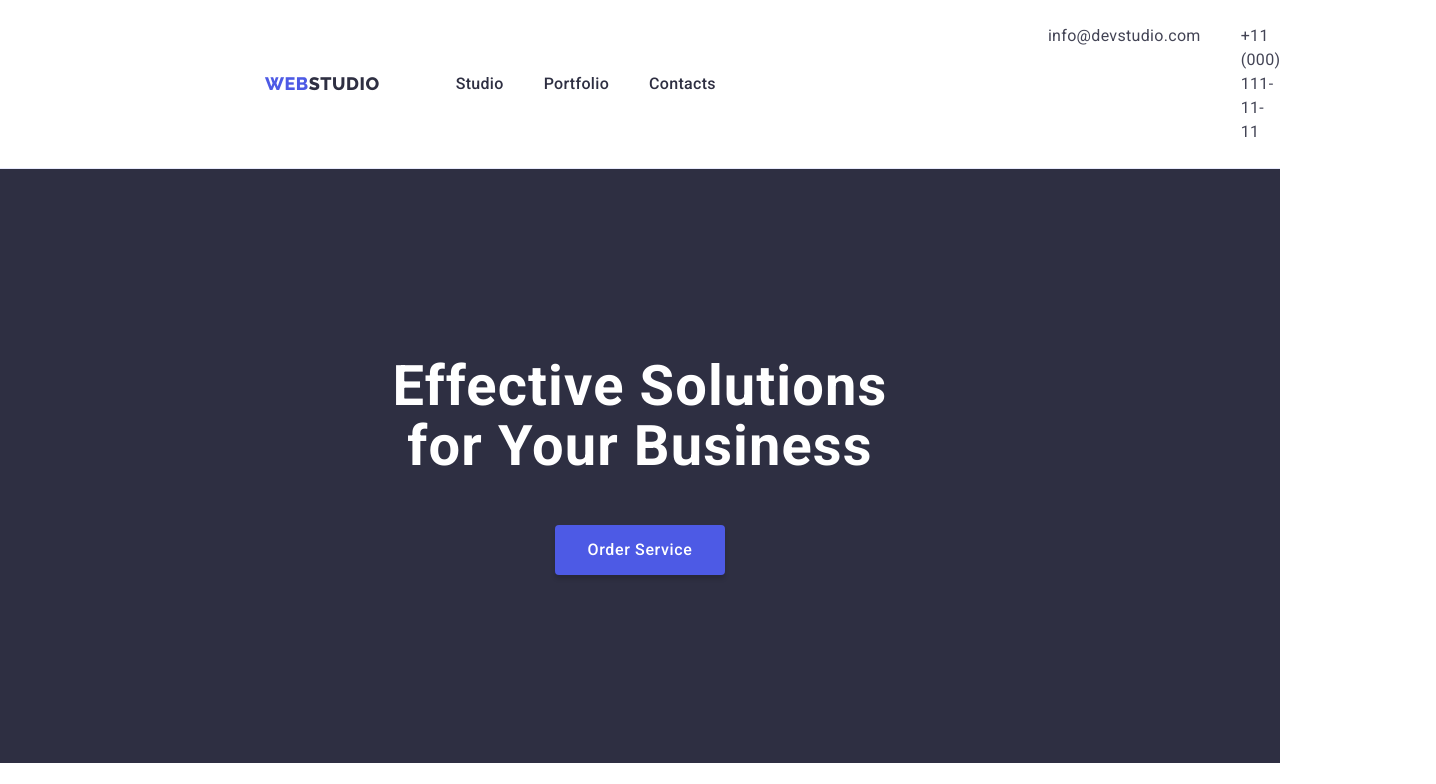
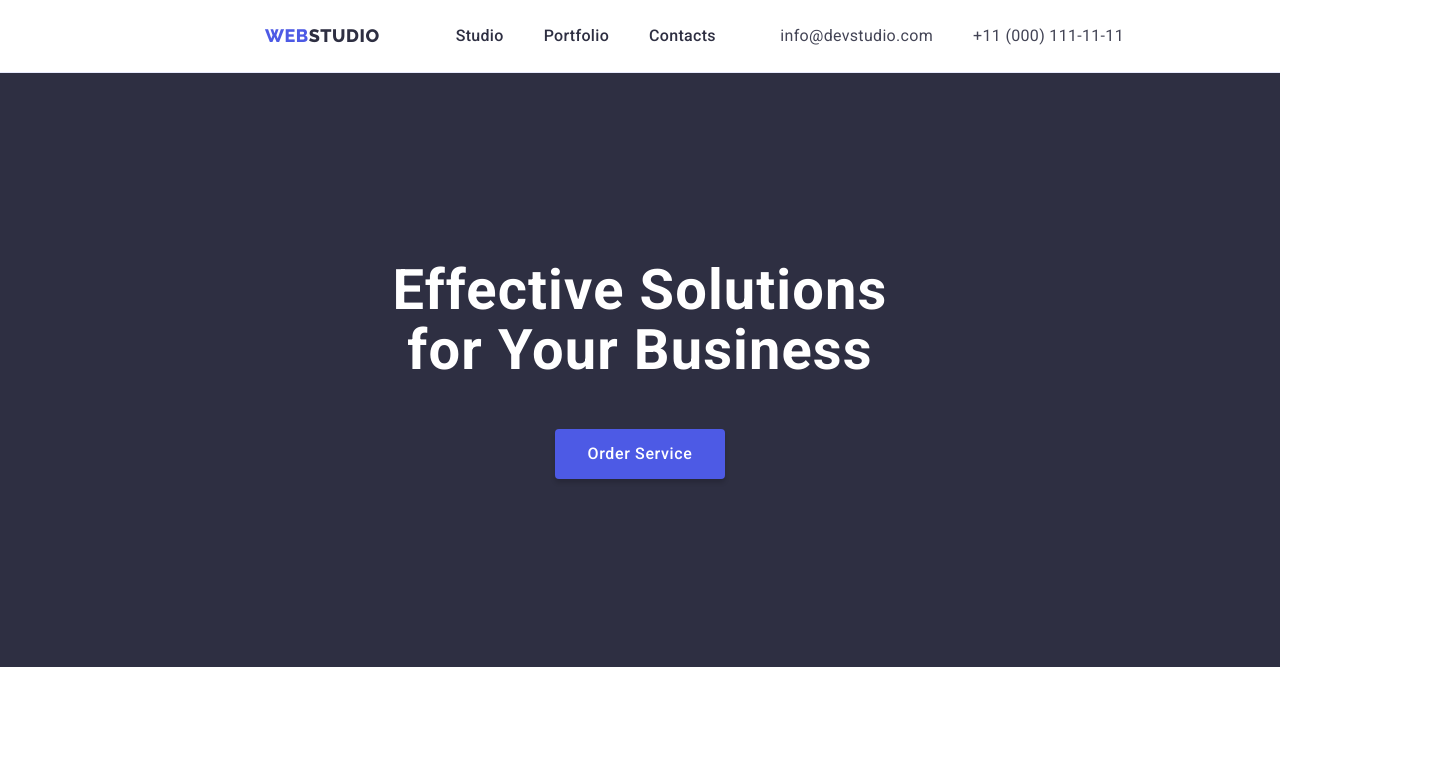
Before and after one commit to rent-acres/goit-markup-hw-03, a plain HTML site: page index.html in a window 1280 px wide. Shown: the top 784 px of the page, 1436 px wide, since content can reach past the window. Drawn offline with Linux system fonts and the light colour scheme.

Commit message:
First revision additional

```diff
--- a/css/styles.css
+++ b/css/styles.css
@@ -127,7 +127,7 @@ body {
 .address {
   display: flex;
   gap: 40px;
-  margin: 24px 156px 24px 332px;
+  margin: 24px 156px 24px auto;
 }
 .address-mail:hover,
 .address-mail:active,
```
